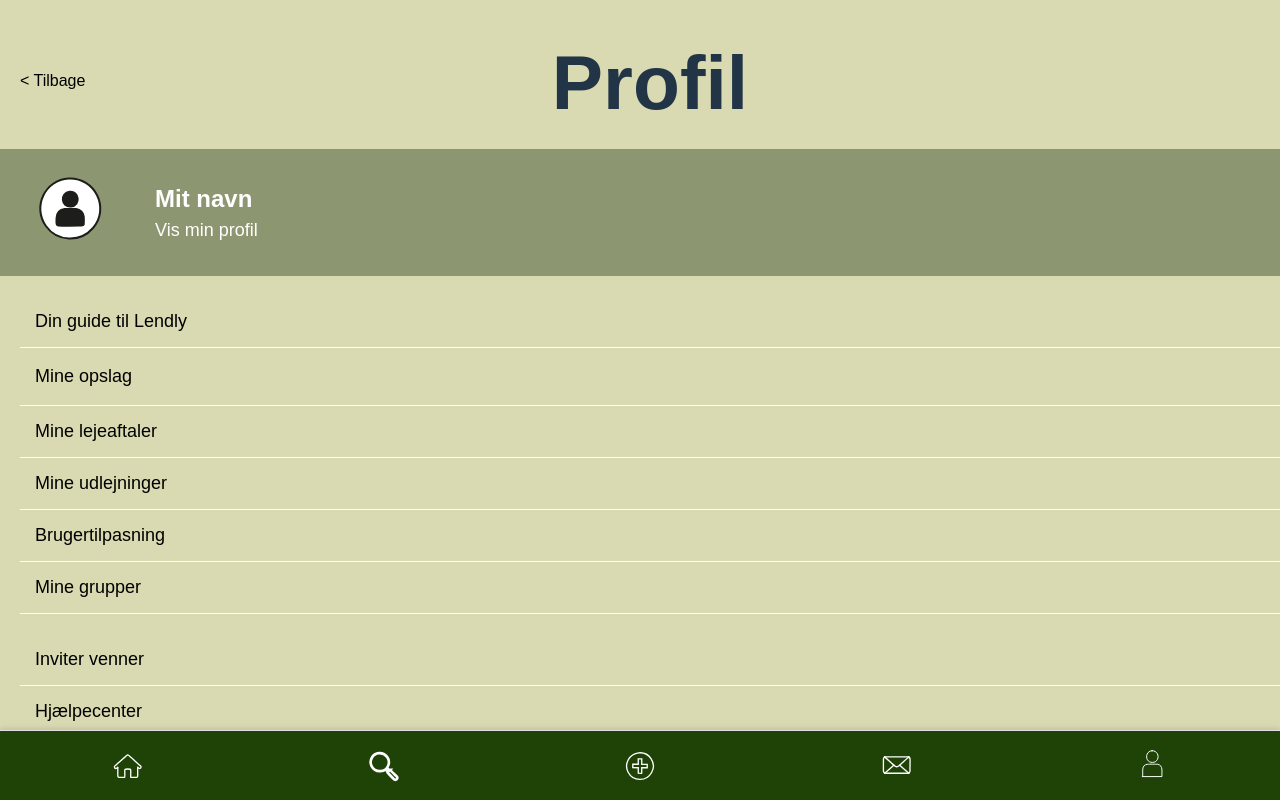
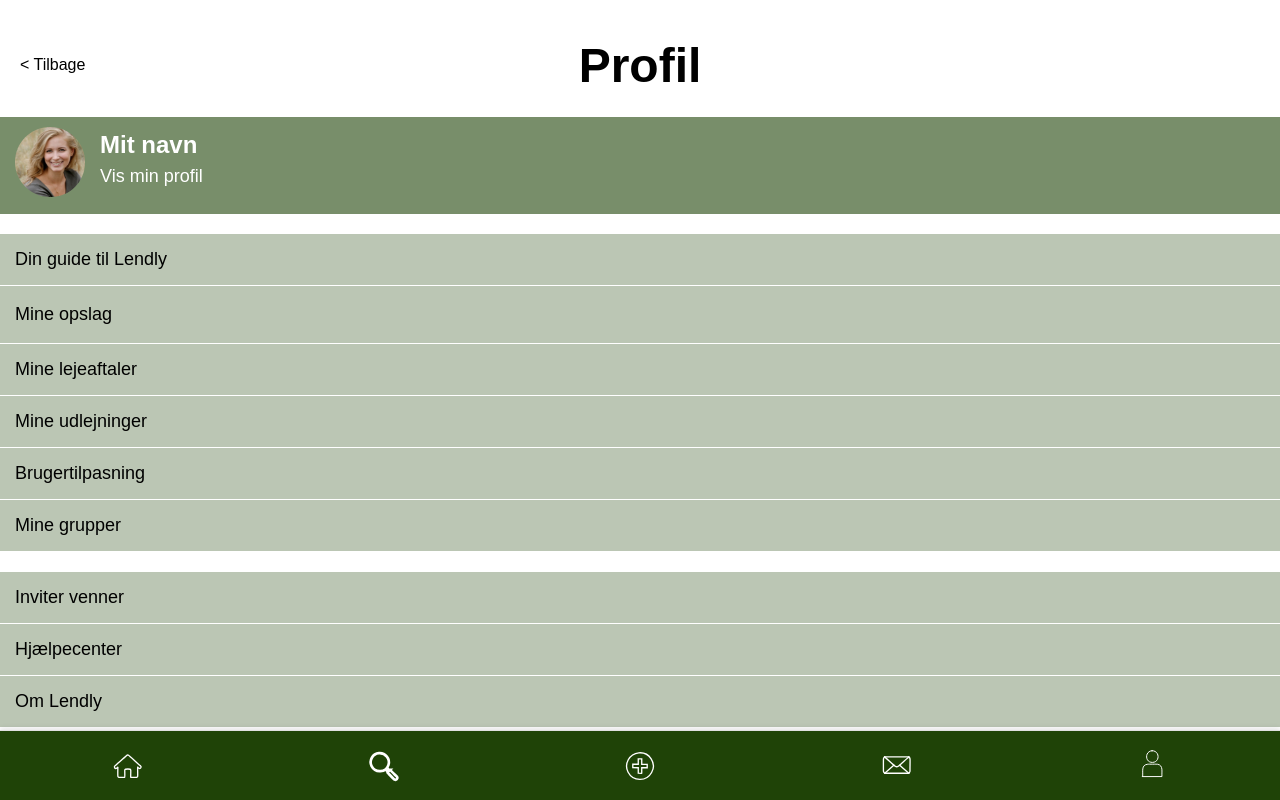
Before and after one commit to xxlindatrinh/lendlyfinal, a React (Vite) app: page /Profil in a window 1280 px wide. Built offline with nearby package versions, Linux system fonts and the light colour scheme.

Commit message:
update profil

```diff
--- a/src/Components/Profil.jsx
+++ b/src/Components/Profil.jsx
@@ -1,7 +1,5 @@
-import '../css/Profil.css';
-import { Link, useNavigate } from 'react-router-dom';
-
-
+import "../css/Profil.css";
+import { Link, useNavigate } from "react-router-dom";
 
 function Profil() {
   const navigate = useNavigate();
@@ -9,19 +7,20 @@ function Profil() {
     <>
       <div className="profil-container">
         <header className="profil-header">
-        <div id='back-button'>
-                <button className="back-button" onClick={() => navigate(-1)}>&lt; Tilbage</button>
+          <div id="back-button">
+            <button className="back-button" onClick={() => navigate(-1)}>
+              &lt; Tilbage
+            </button>
           </div>
           <div>
             <h1>Profil</h1>
           </div>
-                <div>
-                </div>
+          <div></div>
         </header>
 
         <Link to="/Omprofil" className="profile-info">
           <div className="profile-picture">
-                <img src="ikoner/profil.svg" alt="Profile" />
+            <img src="img/profilbillede.svg" alt="Profile" />
           </div>
           <div className="profile-name">
             <p>Mit navn</p>
--- a/src/css/Kategori.css
+++ b/src/css/Kategori.css
@@ -31,9 +31,6 @@ body {
     transform: translateY(0); /* Fine-tune vertical alignment, if needed */
 }
 
-div {
-    padding-left: 20px;
-}
 
 .mine-kategorier .kategori-item span,
 .populaer .kategori-item span,
--- a/src/css/Profil.css
+++ b/src/css/Profil.css
@@ -1,14 +1,14 @@
 body {
-    margin:0;
+  margin: 0;
   padding-bottom: 61px;
 }
 
 .profil-container {
-    margin:0;
-    padding:0;
-    background-color: #d9d9b2;
+  margin: 0;
+  padding: 0;
+  background-color: #ffffff;
   padding-bottom: 80px;
-    overflow-x:hidden;
+  overflow-x: hidden;
 }
 
 .profil-header {
@@ -17,10 +17,11 @@ body {
   justify-content: center; /* Centers the h1 horizontally */
   font-size: 24px;
   font-weight: bold;
-    margin-top: 30px;
-    margin-bottom: 15px;
+  margin-top: 20px;
+  margin-bottom: 5px;
   position: relative; /* Allows absolute positioning for the button */
   padding: 10px 0;
+  color: black;
 }
 
 #back-button {
@@ -30,6 +31,7 @@ body {
 .back-button {
   font-size: 16px;
   background: none;
+  color: black;
   border: none;
   position: absolute; /* Absolutely positioned to the left */
   left: 20px; /* Adjust this value to set the distance from the left edge */
@@ -38,15 +40,16 @@ body {
 
 .profile-info {
   display: flex;
-    align-items: center;
+
   padding: 10px 0;
-    background-color: #8c9771;
+  background-color: rgba(31, 67, 7, 0.6);
   color: white;
   margin-bottom: 20px;
 }
 
-.profile-picture {
-    margin-right: 15px; /* Adds spacing between the picture and the name */
+.profile-picture img {
+  width: 70px; /* Justér størrelsen her efter behov */
+  height: 70px; /* Justér størrelsen her efter behov */
 }
 
 .profile-name {
@@ -66,8 +69,9 @@ body {
   font-size: 18px;
 }
 
-
-.profile-options, .profile-extras, .profile-holiday {
+.profile-options,
+.profile-extras,
+.profile-holiday {
   margin-top: 20px;
 }
 
@@ -75,7 +79,7 @@ body {
   display: block;
   width: 100%;
   padding: 15px;
-    background-color: #d9d9b2;
+  background-color: rgba(31, 67, 7, 0.3);
   color: black;
   text-align: left;
   border: none;
--- a/src/css/index.css
+++ b/src/css/index.css
@@ -2,7 +2,6 @@
   font-family: Inter, system-ui, Avenir, Helvetica, Arial, sans-serif;
   line-height: 1.5;
   font-weight: 400;
-
 
   color-scheme: light dark;
   color: rgba(255, 255, 255, 0.87);
@@ -24,14 +23,17 @@ a:hover {
 }
 
 /* Global Reset for Body and HTML */
-html, body, * {
+html,
+body,
+* {
   margin: 0; /* Remove default margins */
   padding: 0; /* Remove default paddings */
   box-sizing: border-box; /* Include padding and border in element's total width and height */
 }
 
 /* Ensure body covers full height and starts at the top */
-html, body {
+html,
+body {
   height: 100%; /* Ensure full height */
   min-height: 100vh; /* Full height for body */
   display: flex; /* Use flexbox for layout */
@@ -41,16 +43,9 @@ html, body {
   font-family: Arial, Helvetica, sans-serif;
 }
 
-h1 {
-  font-size: 3.2em;
-  line-height: 1.1;
-}
-
 p {
   font-size: 1.125rem;
 }
-
-
 
 @media (prefers-color-scheme: light) {
   :root {
```
Also changed, not shown: public/img/profilbillede.svg (added). Lines whose indentation alone changed are shown as unchanged.
